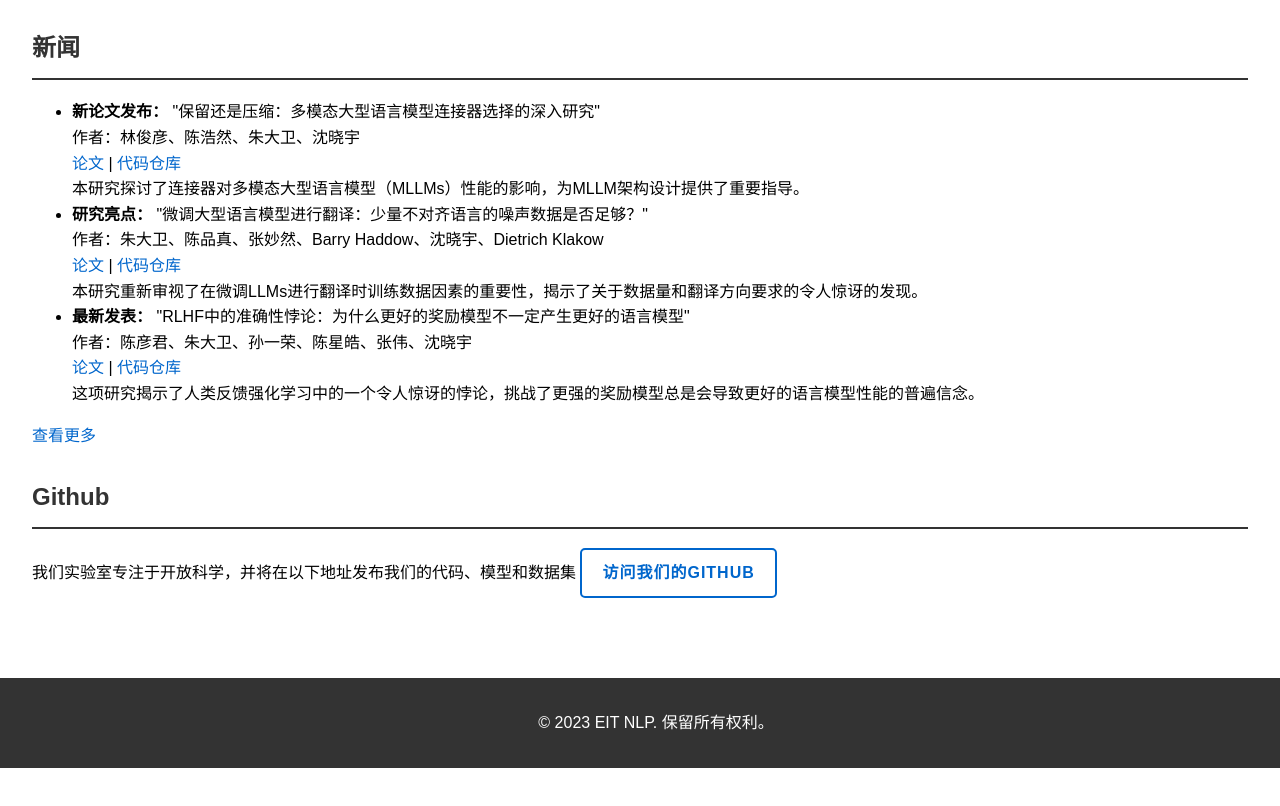
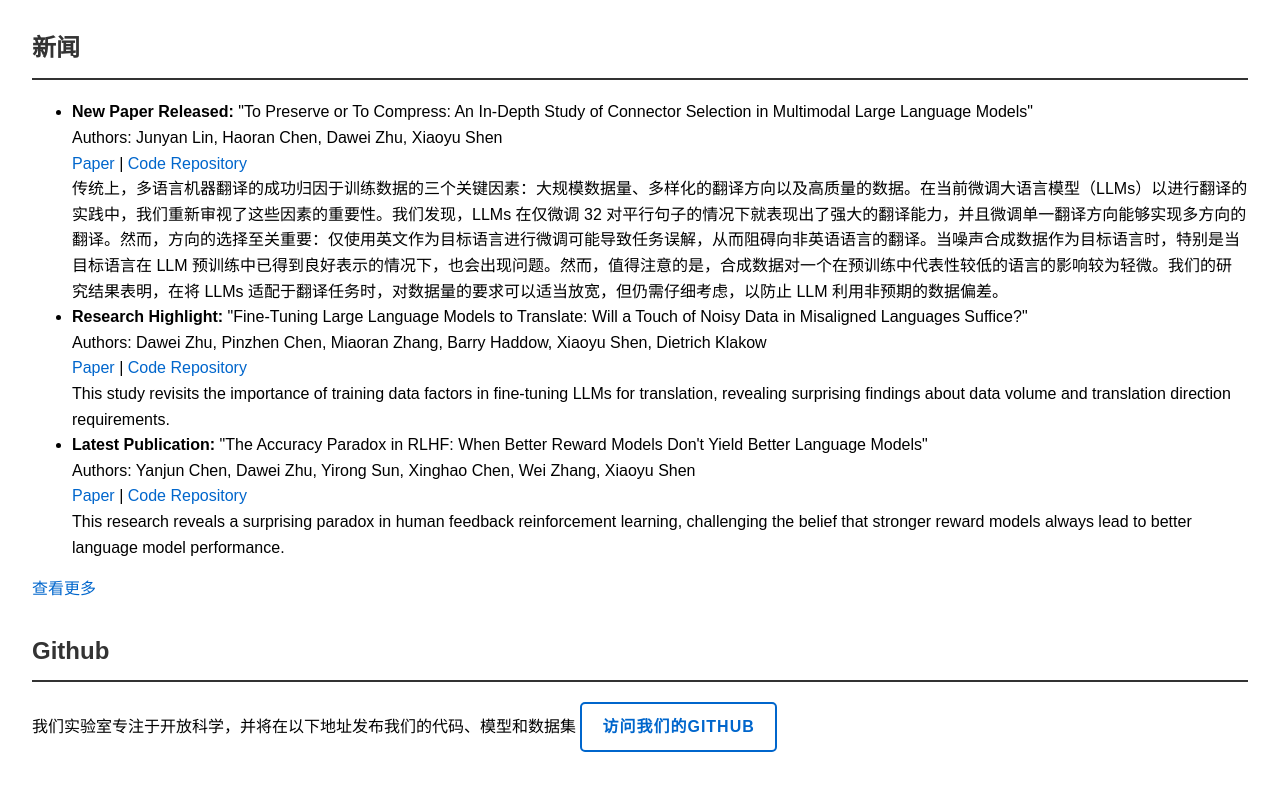
Before and after one commit to EIT-NLP/EIT-NLP.github.io, a website: page index-zh.html in a window 1280 px wide. Shown: the part 938-1744 px from the top of the page. Before the commit the page ends 1706 px from the top, so only its background shows below. Drawn offline with Linux system fonts and the light colour scheme.

Commit message:
Add files via upload

```diff
--- a/index-zh.html
+++ b/index-zh.html
@@ -27,7 +27,7 @@
     <main>
         <div class="hero-image">
             <div class="hero-text">
-                <h2>欢迎来到宁波东方理工学院自然语言处理组！</h2>
+                <h2>欢迎来到东方理工大学（宁波）自然语言处理组！</h2>
             </div>
             <a href="https://www.eitech.edu.cn/" target="_blank">了解更多</a>
         </div>
@@ -41,35 +41,36 @@
             <h2>新闻</h2>
             <ul>
                 <li>
-                    <strong>新论文发布：</strong> "保留还是压缩：多模态大型语言模型连接器选择的深入研究"
+                    <strong>New Paper Released:</strong> "To Preserve or To Compress: An In-Depth Study of Connector Selection in Multimodal Large Language Models"
                     <br>
-                    作者：林俊彦、陈浩然、朱大卫、沈晓宇
+                    Authors: Junyan Lin, Haoran Chen, Dawei Zhu, Xiaoyu Shen
                     <br>
-                    <a href="http://arxiv.org/abs/2410.06765" target="_blank">论文</a> |
-                    <a href="https://github.com/EIT-NLP/Connector-Selection-for-MLLM" target="_blank">代码仓库</a>
+                    <a href="http://arxiv.org/abs/2410.06765" target="_blank">Paper</a> |
+                    <a href="https://github.com/EIT-NLP/Connector-Selection-for-MLLM" target="_blank">Code Repository</a>
                     <br>
-                    本研究探讨了连接器对多模态大型语言模型（MLLMs）性能的影响，为MLLM架构设计提供了重要指导。
+                    传统上，多语言机器翻译的成功归因于训练数据的三个关键因素：大规模数据量、多样化的翻译方向以及高质量的数据。在当前微调大语言模型（LLMs）以进行翻译的实践中，我们重新审视了这些因素的重要性。我们发现，LLMs 在仅微调 32 对平行句子的情况下就表现出了强大的翻译能力，并且微调单一翻译方向能够实现多方向的翻译。然而，方向的选择至关重要：仅使用英文作为目标语言进行微调可能导致任务误解，从而阻碍向非英语语言的翻译。当噪声合成数据作为目标语言时，特别是当目标语言在 LLM 预训练中已得到良好表示的情况下，也会出现问题。然而，值得注意的是，合成数据对一个在预训练中代表性较低的语言的影响较为轻微。我们的研究结果表明，在将 LLMs 适配于翻译任务时，对数据量的要求可以适当放宽，但仍需仔细考虑，以防止 LLM 利用非预期的数据偏差。
                 </li>
                 <li>
-                    <strong>研究亮点：</strong> "微调大型语言模型进行翻译：少量不对齐语言的噪声数据是否足够？"
+                    <strong>Research Highlight:</strong> "Fine-Tuning Large Language Models to Translate: Will a Touch of Noisy Data in Misaligned Languages Suffice?"
                     <br>
-                    作者：朱大卫、陈品真、张妙然、Barry Haddow、沈晓宇、Dietrich Klakow
+                    Authors: Dawei Zhu, Pinzhen Chen, Miaoran Zhang, Barry Haddow, Xiaoyu Shen, Dietrich Klakow
                     <br>
-                    <a href="https://arxiv.org/pdf/2404.14122" target="_blank">论文</a> |
-                    <a href="https://github.com/uds-lsv/mt-sft" target="_blank">代码仓库</a>
+                    <a href="https://arxiv.org/pdf/2404.14122" target="_blank">Paper</a> |
+                    <a href="https://github.com/uds-lsv/mt-sft" target="_blank">Code Repository</a>
                     <br>
-                    本研究重新审视了在微调LLMs进行翻译时训练数据因素的重要性，揭示了关于数据量和翻译方向要求的令人惊讶的发现。
+                    This study revisits the importance of training data factors in fine-tuning LLMs for translation, revealing surprising findings about data volume and translation direction requirements.
                 </li>
                 <li>
-                    <strong>最新发表：</strong> "RLHF中的准确性悖论：为什么更好的奖励模型不一定产生更好的语言模型"
+                    <strong>Latest Publication:</strong> "The Accuracy Paradox in RLHF: When Better Reward Models Don't Yield Better Language Models"
                     <br>
-                    作者：陈彦君、朱大卫、孙一荣、陈星皓、张伟、沈晓宇
+                    Authors: Yanjun Chen, Dawei Zhu, Yirong Sun, Xinghao Chen, Wei Zhang, Xiaoyu Shen
                     <br>
-                    <a href="https://arxiv.org/abs/2410.06554" target="_blank">论文</a> |
-                    <a href="https://github.com/EIT-NLP/AccuracyParadox-RLHF" target="_blank">代码仓库</a>
+                    <a href="https://arxiv.org/abs/2410.06554" target="_blank">Paper</a> |
+                    <a href="https://github.com/EIT-NLP/AccuracyParadox-RLHF" target="_blank">Code Repository</a>
                     <br>
-                    这项研究揭示了人类反馈强化学习中的一个令人惊讶的悖论，挑战了更强的奖励模型总是会导致更好的语言模型性能的普遍信念。
+                    This research reveals a surprising paradox in human feedback reinforcement learning, challenging the belief that stronger reward models always lead to better language model performance.
                 </li>
+            </ul>
             </ul>
             <a href="research-zh.html" class="see-more">查看更多</a>
         </section>
```
